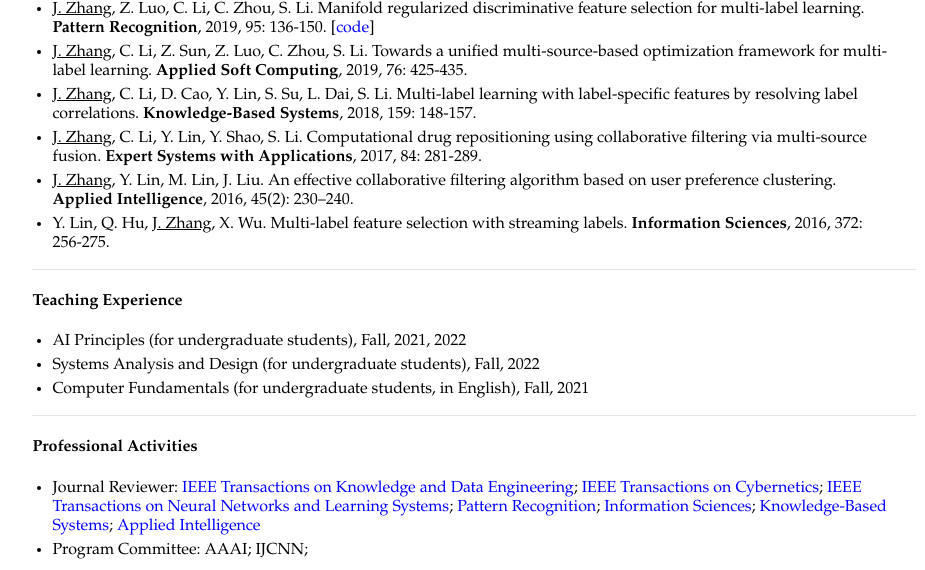
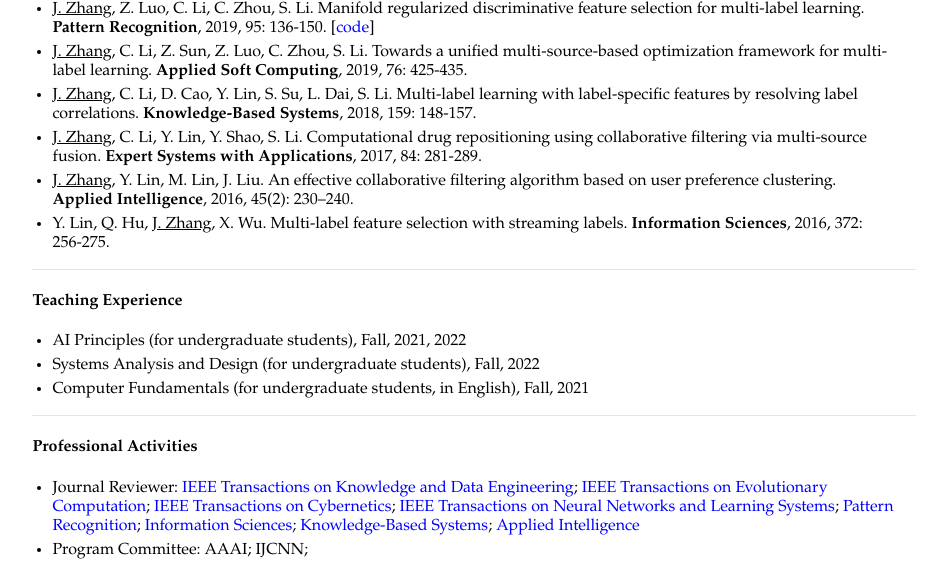
Before and after one commit to jiazhang-ml/jiazhang-ml.github.io, a Jekyll site: the page built from index.md, in a window 1280 px wide and 900 px high, scrolled down 772 px, cut to the strip 0-570 px from the top of the window. Shown: the whole strip, without its empty margins (166-1091 px from the left). Built offline with Jekyll 4.4.1, drawn with Linux system fonts in a browser that asks for light colours.

Commit message:
Update index.md

```diff
--- a/index.md
+++ b/index.md
@@ -43,5 +43,5 @@ I received the Ph.D. degree from the School of Informatics, Xiamen University, X
 ---
 
 #### Professional Activities
-* Journal Reviewer: [IEEE Transactions on Knowledge and Data Engineering](https://mc.manuscriptcentral.com/tkde-cs); [IEEE Transactions on Cybernetics](https://mc.manuscriptcentral.com/cyb-ieee); [IEEE Transactions on Neural Networks and Learning Systems](https://mc.manuscriptcentral.com/tnnls); [Pattern Recognition](https://www.journals.elsevier.com/pattern-recognition/); [Information Sciences](https://www.journals.elsevier.com/information-sciences); [Knowledge-Based Systems](https://www.journals.elsevier.com/knowledge-based-systems); [Applied Intelligence](https://www.editorialmanager.com/apin/Default.aspx)
+* Journal Reviewer: [IEEE Transactions on Knowledge and Data Engineering](https://mc.manuscriptcentral.com/tkde-cs); [IEEE Transactions on Evolutionary Computation](https://mc.manuscriptcentral.com/tevc-ieee); [IEEE Transactions on Cybernetics](https://mc.manuscriptcentral.com/cyb-ieee); [IEEE Transactions on Neural Networks and Learning Systems](https://mc.manuscriptcentral.com/tnnls); [Pattern Recognition](https://www.journals.elsevier.com/pattern-recognition/); [Information Sciences](https://www.journals.elsevier.com/information-sciences); [Knowledge-Based Systems](https://www.journals.elsevier.com/knowledge-based-systems); [Applied Intelligence](https://www.editorialmanager.com/apin/Default.aspx)
 * Program Committee: AAAI; IJCNN;
```
